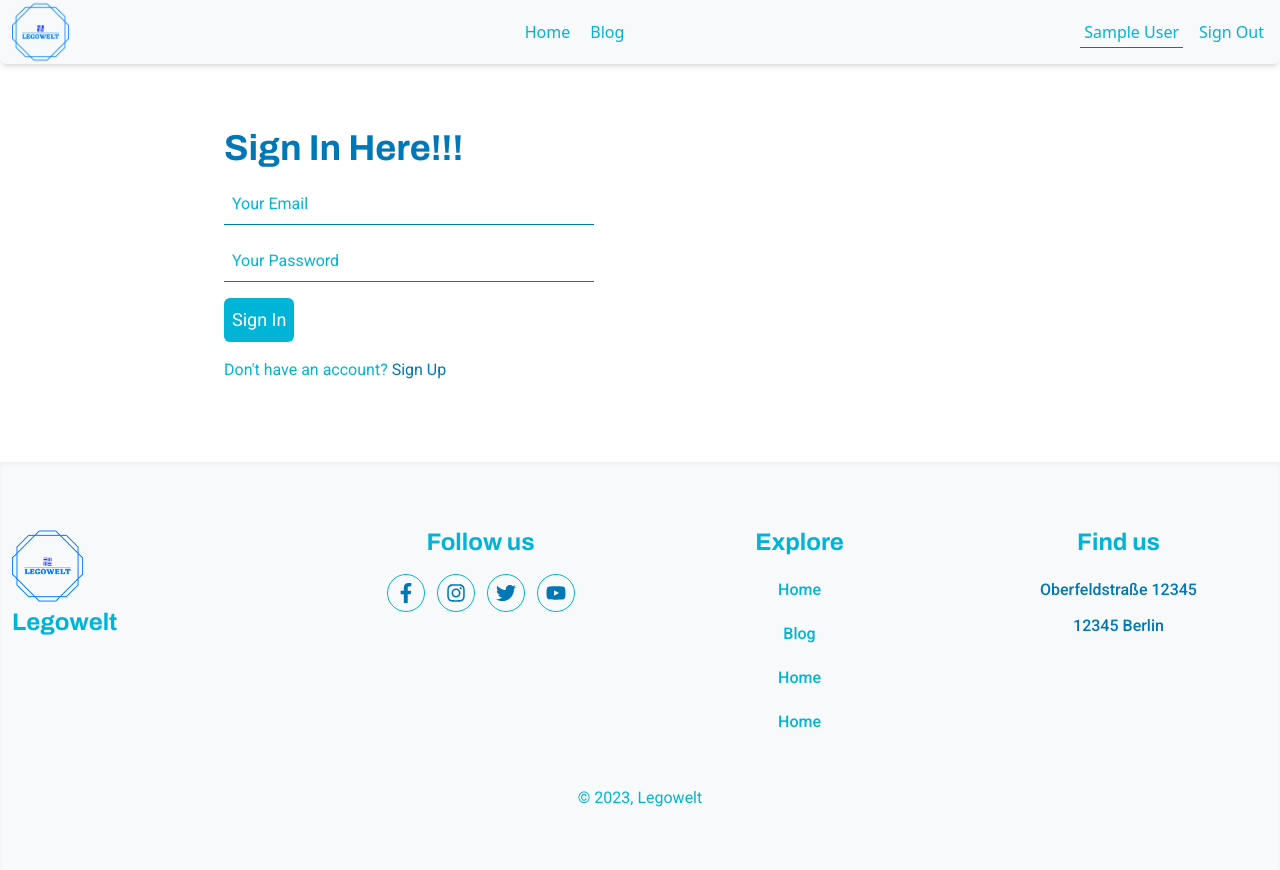
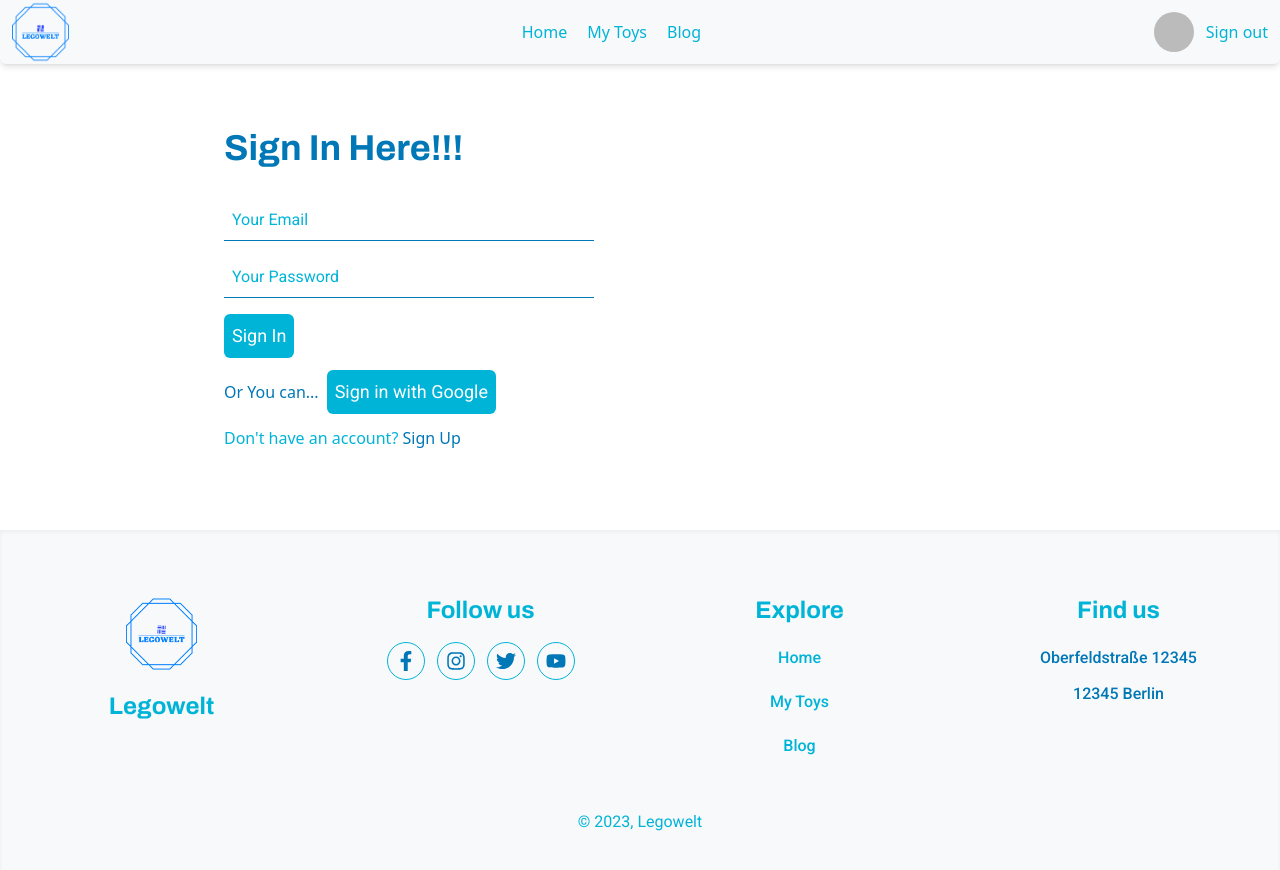
Before and after one commit to eh-munna/legowelt-client, a React (Vite) app: page /sign-in in a window 1280 px wide. Shown: the top 870 px of the page. Built offline with nearby package versions, Linux system fonts and the light colour scheme; no server answers; sample sign-in values are in the browser's storage.

Commit message:
private route is implemented

```diff
--- a/package.json
+++ b/package.json
@@ -18,6 +18,7 @@
     "react-dom": "^18.2.0",
     "react-icons": "^4.8.0",
     "react-router-dom": "^6.11.2",
+    "react-toastify": "^9.1.3",
     "sort-by": "^1.2.0"
   },
   "devDependencies": {
--- /dev/null
+++ b/src/pages/MyToys/MyToys.jsx
@@ -0,0 +1,7 @@
+import React from 'react';
+
+const MyToys = () => {
+  return <div>here is my toys</div>;
+};
+
+export default MyToys;
--- a/src/pages/SignUp/SignUp.jsx
+++ b/src/pages/SignUp/SignUp.jsx
@@ -11,6 +11,7 @@ const SignUp = () => {
   // creating a new user with email and password
   const userSignUp = (event) => {
     event.preventDefault();
+    setError('');
     const form = event.target;
     const name = form.name.value;
     const email = form.email.value;
@@ -60,9 +61,15 @@ const SignUp = () => {
 
   return (
     <div className="my-6 md:my-16 w-full md:w-2/3 mx-auto">
+      {/* error message */}
       <h1 className="font-[archivo] text-center md:text-left text-[#0077b6] text-4xl font-bold pb-4">
         Sign Up Here!!!
       </h1>
+
+      <p className="text-red-500 text-center md:text-left text-xl font-[roboto] py-2">
+        {error}
+      </p>
+
       <form
         onSubmit={userSignUp}
         className="w-10/12 mx-auto md:mx-0 md:w-2/3 font-[roboto] space-y-4"
--- a/src/pages/SingIn/SignIn.jsx
+++ b/src/pages/SingIn/SignIn.jsx
@@ -1,21 +1,76 @@
-import { Link } from 'react-router-dom';
+import { useContext, useState } from 'react';
+import { Link, useLocation, useNavigate } from 'react-router-dom';
+import { AuthContext } from '../../providers/AuthProvider';
 
 const SignIn = () => {
-  // signing in a new user with email password
-  const userSignIn = (event) => {
+  const [error, setError] = useState('');
+  const navigate = useNavigate();
+
+  const { userSignIn, googlePopUp } = useContext(AuthContext);
+
+  const location = useLocation();
+  const { from } = location.state || { from: { pathname: '/' } };
+
+  const userLogIn = (event) => {
     event.preventDefault();
+    setError('');
     const form = event.target;
     const email = form.email.value;
     const password = form.password.value;
-    console.log(email, password);
+
+    // signing in a new user with email password
+
+    userSignIn(email, password)
+      .then((userCredential) => {
+        const loggedUser = userCredential.user;
+        form.reset();
+        navigate(from, { replace: true });
+      })
+      .catch((error) => {
+        const errorCode = error.code;
+        if (errorCode === 'auth/user-not-found') {
+          setError('User not found');
+          return;
+        }
+        if (errorCode === 'auth/wrong-password') {
+          setError('Wrong password');
+          return;
+        }
+      });
   };
+
+  // google popup and login
+
+  const googleLogin = () => {
+    googlePopUp()
+      .then((result) => {
+        const loggedUser = result.user;
+        navigate(from, { replace: true });
+      })
+      .catch((error) => {
+        const errorCode = error.code;
+        if (errorCode === 'auth/popup-closed-by-user') {
+          setError('You have declined to sign in');
+          return;
+        }
+        if (errorCode === 'auth/operation-not-allowed') {
+          setError('Operation not allowed');
+          return;
+        }
+      });
+  };
+
   return (
     <div className="my-6 md:my-16 w-full md:w-2/3 mx-auto">
       <h1 className="font-[archivo] text-center md:text-left text-[#0077b6] text-4xl font-bold pb-4">
         Sign In Here!!!
       </h1>
+
+      <p className="text-red-500 text-center md:text-left text-xl font-[roboto] py-2">
+        {error}
+      </p>
       <form
-        onSubmit={userSignIn}
+        onSubmit={userLogIn}
         className="w-10/12 mx-auto md:mx-0 md:w-2/3 font-[roboto] space-y-4"
       >
         <div>
@@ -47,15 +102,23 @@ const SignIn = () => {
             Sign In
           </button>
         </div>
-        <div>
-          <p className="text-[#00b4d8]">
-            Don&apos;t have an account?{' '}
-            <Link className="text-[#0077b6]" to="/sign-up">
-              Sign Up
-            </Link>
-          </p>
-        </div>
       </form>
+      <div className="w-10/12 mx-auto md:mx-0 my-3 flex flex-col gap-2 md:gap-2 md:flex-row items-center">
+        <h3 className="text-[#0077b6]">Or You can... </h3>
+        <button
+          type="button"
+          onClick={googleLogin}
+          className="w-full md:w-fit font-[roboto] bg-[#00b4d8] rounded-md p-2 text-base md:text-lg text-[#fff]"
+        >
+          Sign in with Google
+        </button>
+      </div>
+      <p className="text-[#00b4d8]">
+        Don&apos;t have an account?{' '}
+        <Link className="text-[#0077b6]" to="/sign-up">
+          Sign Up
+        </Link>
+      </p>
     </div>
   );
 };
--- a/src/providers/AuthProvider.jsx
+++ b/src/providers/AuthProvider.jsx
@@ -6,6 +6,7 @@ import {
   GoogleAuthProvider,
   onAuthStateChanged,
   signOut,
+  signInWithEmailAndPassword,
 } from 'firebase/auth';
 import app from '../firebase/firebase_config';
 
@@ -27,11 +28,17 @@ const AuthProvider = ({ children }) => {
     return createUserWithEmailAndPassword(auth, email, password);
   };
 
+  // sign in with email and password
+
+  const userSignIn = (email, password) => {
+    setLoading(true);
+    return signInWithEmailAndPassword(auth, email, password);
+  };
   // sign in with google provider
 
-  const signInWithGoogle = () => {
-    // setLoading(true);
-    return signInWithPopup(auth, GoogleAuthProvider());
+  const googlePopUp = () => {
+    setLoading(true);
+    return signInWithPopup(auth, new GoogleAuthProvider());
   };
 
   // user sign out
@@ -41,10 +48,11 @@ const AuthProvider = ({ children }) => {
     return signOut(auth);
   };
 
-  const authInfo = {
+  const authentication = {
     user,
     createUser,
-    signInWithGoogle,
+    googlePopUp,
+    userSignIn,
     userLogOut,
     loading,
   };
@@ -62,7 +70,9 @@ const AuthProvider = ({ children }) => {
   }, []);
 
   return (
-    <AuthContext.Provider value={authInfo}>{children}</AuthContext.Provider>
+    <AuthContext.Provider value={authentication}>
+      {children}
+    </AuthContext.Provider>
   );
 };
 
--- /dev/null
+++ b/src/routes/PrivateRoute/PrivateRoute.jsx
@@ -0,0 +1,33 @@
+import React, { useContext } from 'react';
+import { AuthContext } from '../../providers/AuthProvider';
+import { Navigate, useLocation } from 'react-router-dom';
+
+import { ToastContainer, toast } from 'react-toastify';
+import 'react-toastify/dist/ReactToastify.css';
+
+const PrivateRoute = ({ children }) => {
+  const { user, loading } = useContext(AuthContext);
+  const location = useLocation();
+
+  if (loading) return <div>Loading...</div>;
+
+  if (!user) {
+    toast('🦄 Wow so easy!', {
+      position: 'top-right',
+      autoClose: 5000,
+      hideProgressBar: false,
+      closeOnClick: true,
+      pauseOnHover: true,
+      draggable: true,
+      progress: undefined,
+      theme: 'light',
+    });
+    return <Navigate to="/sign-in" state={{ from: location }} replace />;
+  }
+
+  <ToastContainer />;
+
+  return children;
+};
+
+export default PrivateRoute;
--- a/src/routes/Router/Router.jsx
+++ b/src/routes/Router/Router.jsx
@@ -5,6 +5,8 @@ import HomeLayout from '../../pages/HomeLayout/HomeLayout';
 import Blog from '../../pages/Blog/Blog';
 import SignUp from '../../pages/SignUp/SignUp';
 import SignIn from '../../pages/SingIn/SignIn';
+import MyToys from '../../pages/MyToys/MyToys';
+import PrivateRoute from '../PrivateRoute/PrivateRoute';
 
 const router = createBrowserRouter([
   {
@@ -16,6 +18,14 @@ const router = createBrowserRouter([
         path: '/',
         element: <HomeLayout />,
       },
+      {
+        path: '/my-toys',
+        element: (
+          <PrivateRoute>
+            <MyToys />
+          </PrivateRoute>
+        ),
+      },
       { path: '/blog', element: <Blog /> },
       { path: '/sign-up', element: <SignUp /> },
       { path: '/sign-in', element: <SignIn /> },
--- a/src/shared/Footer/Footer.jsx
+++ b/src/shared/Footer/Footer.jsx
@@ -1,15 +1,19 @@
 import { Link, NavLink } from 'react-router-dom';
 import logo from '/logo-no-background.png';
 import { FaFacebookF, FaInstagram, FaTwitter, FaYoutube } from 'react-icons/fa';
+import { AuthContext } from '../../providers/AuthProvider';
+import { useContext } from 'react';
 const Footer = () => {
+  const { user } = useContext(AuthContext);
   return (
     <footer className="font-[roboto] bg-[#f8f9fa] py-6 md:py-16 shadow-inner">
       <div className="container px-1 md:px-3 py- mx-auto">
         <div className="grid grid-cols-1 md:grid-cols-4 gap-4 md:gap-5">
-          <div className="md:items-center  gap-2 md:gap-4">
+          <div className="flex flex-col items-start md:items-center  gap-2 md:gap-4">
             <Link to="/">
               <img src={logo} alt="logo" className="max-w-full h-16 md:h-20" />
             </Link>
+
             <p className="text-[#00b4d8] font-bold font-[archivo] text-xl md:text-2xl">
               Legowelt
             </p>
@@ -63,6 +67,18 @@ const Footer = () => {
               </li>
               <li className="text-[#0077b6] font-medium font-[roboto] p-1">
                 <NavLink
+                  to="/my-toys"
+                  className={({ isActive }) =>
+                    isActive
+                      ? `border-b p-1 text-[#0077b6] border-b-[#00b4d8]`
+                      : `border-0 p-1 text-[#00b4d8] border-b-[#0077b6]`
+                  }
+                >
+                  My Toys
+                </NavLink>
+              </li>
+              <li className="text-[#0077b6] font-medium font-[roboto] p-1">
+                <NavLink
                   to="/blog"
                   className={({ isActive }) =>
                     isActive
@@ -71,30 +87,6 @@ const Footer = () => {
                   }
                 >
                   Blog
-                </NavLink>
-              </li>
-              <li className="text-[#0077b6] font-medium font-[roboto] p-1">
-                <NavLink
-                  to="/"
-                  className={({ isActive }) =>
-                    isActive
-                      ? `border-b p-1 text-[#0077b6] border-b-[#00b4d8]`
-                      : `border-0 p-1 text-[#00b4d8] border-b-[#0077b6]`
-                  }
-                >
-                  Home
-                </NavLink>
-              </li>
-              <li className="text-[#0077b6] font-medium font-[roboto] p-1">
-                <NavLink
-                  to="/"
-                  className={({ isActive }) =>
-                    isActive
-                      ? `border-b p-1 text-[#0077b6] border-b-[#00b4d8]`
-                      : `border-0 p-1 text-[#00b4d8] border-b-[#0077b6]`
-                  }
-                >
-                  Home
                 </NavLink>
               </li>
             </ul>
--- a/src/shared/Navbar/Navbar.jsx
+++ b/src/shared/Navbar/Navbar.jsx
@@ -1,4 +1,4 @@
-import { Link, NavLink } from 'react-router-dom';
+import { Link, NavLink, useNavigate } from 'react-router-dom';
 import logo from '/logo-no-background.png';
 import { FaAlignLeft, FaAlignRight } from 'react-icons/fa';
 import { useContext, useState } from 'react';
@@ -6,7 +6,16 @@ import { AuthContext } from '../../providers/AuthProvider';
 
 const Navbar = () => {
   const [isOpen, setIsOpen] = useState(true);
-  const { user } = useContext(AuthContext);
+  const { user, userLogOut } = useContext(AuthContext);
+  const navigate = useNavigate();
+
+  // signing out user
+
+  const userSignOut = () => {
+    userLogOut().then(() => {
+      navigate('/');
+    });
+  };
   return (
     <nav className=" bg-[#f8f9fa] shadow-md sticky top-0 rounded-b-md pb-2 md:pb-0">
       <div className="relative container px-1 md:px-3 mx-auto flex justify-between items-center">
@@ -49,6 +58,18 @@ const Navbar = () => {
             </li>
             <li>
               <NavLink
+                to="/my-toys"
+                className={({ isActive }) =>
+                  isActive
+                    ? `border-b border-b-[#0077b6] text-[#00b4d8] p-1`
+                    : `border-0 text-[#00b4d8] p-1`
+                }
+              >
+                My Toys
+              </NavLink>
+            </li>
+            <li>
+              <NavLink
                 to="/blog"
                 className={({ isActive }) =>
                   isActive
@@ -61,18 +82,20 @@ const Navbar = () => {
             </li>
             <div className="md:hidden">
               <ul className="flex flex-col gap-3 md:gap-3 justify-center font-medium">
-                <li>
-                  <NavLink
-                    to="/sign-up"
-                    className={({ isActive }) =>
-                      isActive
-                        ? `border-b border-b-[#0077b6] text-[#00b4d8] p-1`
-                        : `border-0 text-[#00b4d8] p-1`
-                    }
-                  >
-                    Sign Up
-                  </NavLink>
+                {user ? (
+                  <span className="flex justify-end md:justify-normal items-center gap-3">
+                    <li className="text-[#00b4d8]">
+                      <img
+                        className="w-6 h-6 rounded-full "
+                        src={user?.photoURL}
+                        alt=""
+                      />
                     </li>
+                    <li className="text-[#00b4d8]">
+                      <button onClick={userSignOut}>Sign out</button>
+                    </li>
+                  </span>
+                ) : (
                   <li>
                     <NavLink
                       to="/sign-in"
@@ -85,6 +108,7 @@ const Navbar = () => {
                       Sign In
                     </NavLink>
                   </li>
+                )}
               </ul>
             </div>
           </ul>
@@ -102,6 +126,18 @@ const Navbar = () => {
                 }
               >
                 Home
+              </NavLink>
+            </li>
+            <li>
+              <NavLink
+                to="/my-toys"
+                className={({ isActive }) =>
+                  isActive
+                    ? `border-b border-b-[#0077b6] text-[#00b4d8] p-1`
+                    : `border-0 text-[#00b4d8] p-1`
+                }
+              >
+                My Toys
               </NavLink>
             </li>
             <li>
@@ -148,32 +184,18 @@ const Navbar = () => {
         </div>
         <ul className="hidden md:flex md:flex-row justify-center gap-3 font-medium">
           {user ? (
-            <>
-              <li>
-                <NavLink
-                  to="/sign-in"
-                  className={({ isActive }) =>
-                    isActive
-                      ? `border-b border-b-[#0077b6] text-[#00b4d8] p-1`
-                      : `border-0 text-[#00b4d8] p-1`
-                  }
-                >
-                  {user.displayName}
-                </NavLink>
+            <span className="flex items-center gap-3">
+              <li className="text-[#00b4d8]">
+                <img
+                  className="w-10 h-10 rounded-full "
+                  src={user?.photoURL}
+                  alt=""
+                />
               </li>
-              <li>
-                <NavLink
-                  to="/"
-                  className={({ isActive }) =>
-                    isActive
-                      ? `border-b border-b-[#0077b6] text-[#00b4d8] p-1`
-                      : `border-0 text-[#00b4d8] p-1`
-                  }
-                >
-                  Sign Out
-                </NavLink>
+              <li className="text-[#00b4d8]">
+                <button onClick={userSignOut}>Sign out</button>
               </li>
-            </>
+            </span>
           ) : (
             <li>
               <NavLink
```
Also changed, not shown: 1 other file (tests, documents, lock files or other folders). Lines whose indentation alone changed are shown as unchanged.
